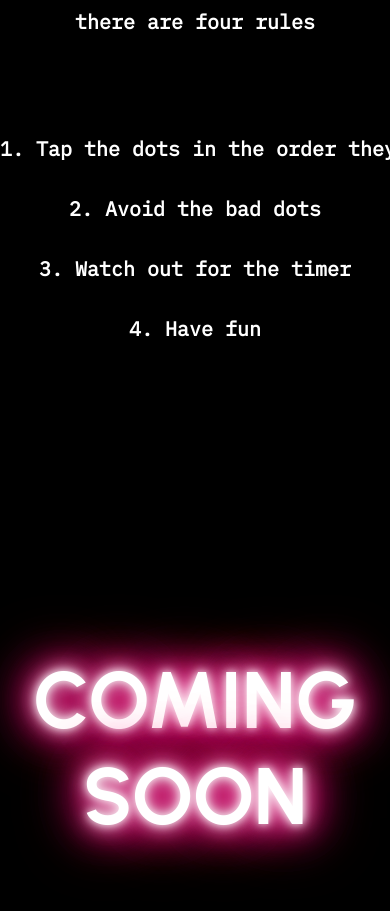
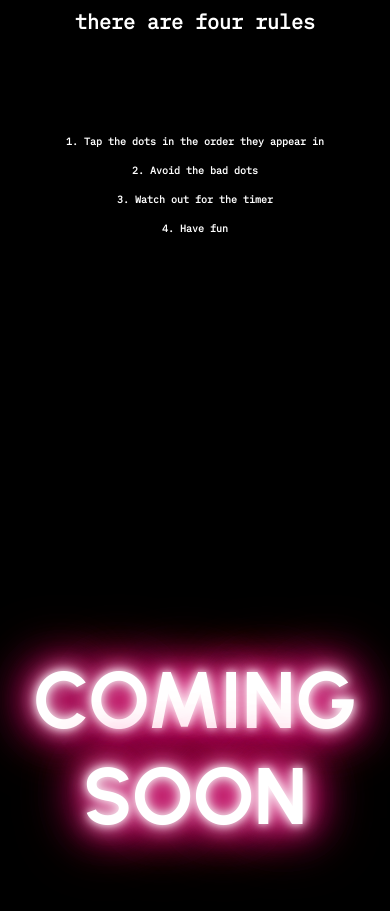
Before and after one commit to logcho/watercolor, a plain HTML site: page dot.html in a window 390 px wide. Shown: the part 1880-2791 px from the top of the page. Drawn offline with Linux system fonts and the light colour scheme.

Commit message:
Update release.css

```diff
--- a/release.css
+++ b/release.css
@@ -533,20 +533,20 @@ footer p {
         font-size: 20px;
     }
     h6 {
-        font-size: 20px;
+        font-size: 10px;
     }
 
     h6 .type {
-        font-size: 20px;
+        font-size: 10px;
     }
     h6 .type2 {
-        font-size: 20px;
+        font-size: 10px;
     }
     h6 .type3 {
-        font-size: 20px;
+        font-size: 10px;
     }
     h6 .type4 {
-        font-size: 20px;
+        font-size: 10px;
     }
     /* NAVBAR NAVBAR NAVBAR */
     .popup {
```
